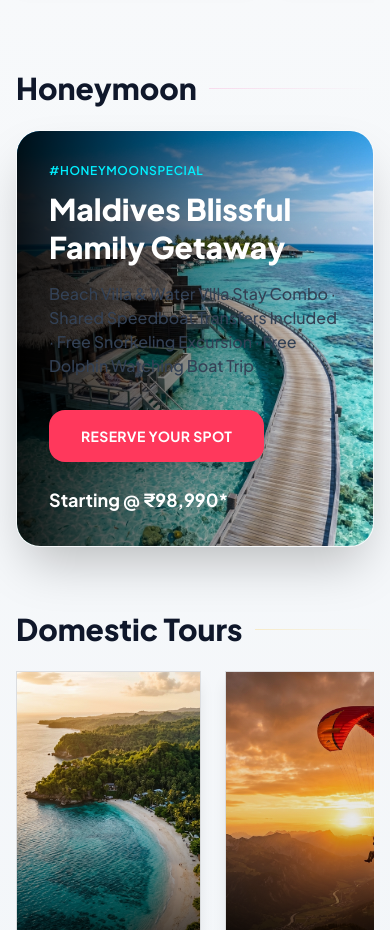
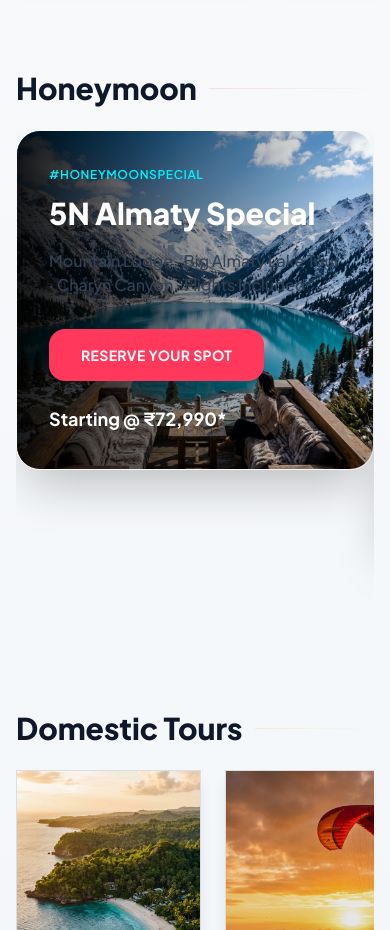
Before and after one commit to PESstudent1902/let-s_trip_landing, a Next.js app: page / in a window 390 px wide. Shown: the part 1680-2610 px from the top of the page. Built offline with nearby package versions, Linux system fonts and the light colour scheme.

Commit message:
Convert Honeymoon section into a responsive full-width banner carousel with navigation arrows

```diff
--- a/src/components/DestinationsSection.tsx
+++ b/src/components/DestinationsSection.tsx
@@ -97,6 +97,119 @@ function Carousel({ children }: CarouselProps) {
         className="flex gap-6 overflow-x-auto snap-x snap-mandatory scroll-smooth scrollbar-hide pb-6 px-1"
       >
         {children}
+      </div>
+    </div>
+  );
+}
+
+function HoneymoonCarousel({ packages }: { packages: Package[] }) {
+  const containerRef = useRef<HTMLDivElement>(null);
+  const [showLeft, setShowLeft] = useState(false);
+  const [showRight, setShowRight] = useState(false);
+
+  const updateScrollButtons = useCallback(() => {
+    if (containerRef.current) {
+      const { scrollLeft, scrollWidth, clientWidth } = containerRef.current;
+      setShowLeft(scrollLeft > 5);
+      setShowRight(scrollLeft + clientWidth < scrollWidth - 5);
+    }
+  }, []);
+
+  useEffect(() => {
+    const el = containerRef.current;
+    if (el) {
+      el.addEventListener("scroll", updateScrollButtons);
+      updateScrollButtons();
+      const observer = new ResizeObserver(() => {
+        updateScrollButtons();
+      });
+      observer.observe(el);
+      window.addEventListener("resize", updateScrollButtons);
+
+      return () => {
+        el.removeEventListener("scroll", updateScrollButtons);
+        observer.disconnect();
+        window.removeEventListener("resize", updateScrollButtons);
+      };
+    }
+  }, [packages, updateScrollButtons]);
+
+  const handleScroll = (direction: "left" | "right") => {
+    if (containerRef.current) {
+      const scrollAmount = containerRef.current.clientWidth;
+      containerRef.current.scrollBy({
+        left: direction === "left" ? -scrollAmount : scrollAmount,
+        behavior: "smooth",
+      });
+    }
+  };
+
+  return (
+    <div className="relative group/honeymoon w-full">
+      {/* Left Arrow Button */}
+      <button
+        onClick={() => handleScroll("left")}
+        disabled={!showLeft}
+        className={`absolute left-4 top-1/2 -translate-y-1/2 z-30 w-11 h-11 rounded-full border border-white/10 bg-black/60 hover:bg-cyan/20 backdrop-blur-md text-white flex items-center justify-center transition-all duration-300 shadow-2xl scale-95 hover:scale-105 active:scale-95 disabled:opacity-0 disabled:pointer-events-none opacity-0 group-hover/honeymoon:opacity-100`}
+        aria-label="Scroll left"
+      >
+        <ChevronLeft size={20} />
+      </button>
+
+      {/* Right Arrow Button */}
+      <button
+        onClick={() => handleScroll("right")}
+        disabled={!showRight}
+        className={`absolute right-4 top-1/2 -translate-y-1/2 z-30 w-11 h-11 rounded-full border border-white/10 bg-black/60 hover:bg-cyan/20 backdrop-blur-md text-white flex items-center justify-center transition-all duration-300 shadow-2xl scale-95 hover:scale-105 active:scale-95 disabled:opacity-0 disabled:pointer-events-none opacity-0 group-hover/honeymoon:opacity-100`}
+        aria-label="Scroll right"
+      >
+        <ChevronRight size={20} />
+      </button>
+
+      {/* Horizontal Scroll Area */}
+      <div
+        ref={containerRef}
+        className="flex overflow-x-auto snap-x snap-mandatory scroll-smooth scrollbar-hide w-full gap-0"
+      >
+        {packages.map((pkg) => {
+          const rawTag = pkg.tags?.[0] || "HoneymoonSpecial";
+          const hashtag = `#${rawTag.toUpperCase()}`;
+          const title = pkg.name;
+          const subtitle = pkg.highlights.slice(0, 4).join(" · ");
+
+          return (
+            <div
+              key={pkg.id}
+              className="w-full flex-shrink-0 snap-start"
+            >
+              <div className="relative w-full rounded-3xl overflow-hidden border border-white/15 shadow-2xl min-h-[340px] md:min-h-[400px] flex items-center p-8 md:p-16">
+                <Image src={pkg.image} alt={pkg.name} fill unoptimized={true} className="object-cover" />
+                <div className="absolute inset-0 bg-gradient-to-r from-black/90 via-black/40 to-transparent z-0" />
+
+                <div className="relative z-10 max-w-2xl text-left">
+                  <span className="text-xs md:text-sm font-semibold tracking-wider text-cyan uppercase block mb-3" style={{ fontFamily: "var(--font-headline)" }}>
+                    {hashtag}
+                  </span>
+                  <h3 className="text-3xl sm:text-4xl md:text-5xl font-black leading-tight mb-4 text-white" style={{ fontFamily: "var(--font-headline)" }}>
+                    {title}
+                  </h3>
+                  <p className="text-base sm:text-lg font-medium text-text-secondary mb-8" style={{ fontFamily: "var(--font-headline)" }}>
+                    {subtitle}
+                  </p>
+
+                  <div className="flex flex-wrap items-center gap-6">
+                    <Link href={`/packages/${pkg.id}`} className="px-8 py-4 rounded-2xl bg-[#FF385C] hover:bg-[#FF385C]/90 text-white font-bold text-sm tracking-wide text-center transition-all shadow-xl hover:scale-[1.02]">
+                      RESERVE YOUR SPOT
+                    </Link>
+                    <span className="text-white text-lg font-bold" style={{ fontFamily: "var(--font-headline)" }}>
+                      Starting @ {pkg.price}*
+                    </span>
+                  </div>
+                </div>
+              </div>
+            </div>
+          );
+        })}
       </div>
     </div>
   );
@@ -246,40 +359,7 @@ export default function DestinationsSection() {
               <div className="flex-1 h-px bg-gradient-to-r from-pink-400 to-transparent opacity-20" />
             </div>
 
-            {(() => {
-              const pkg = honeymoonPkgs[0];
-              const hashtag = pkg.tags?.[0] ? `#${pkg.tags[0]}` : `#HoneymoonSpecial`;
-              const title = pkg.name;
-              const subtitle = pkg.highlights.slice(0, 4).join(" · ");
-
-              return (
-                <div className="relative w-full rounded-3xl overflow-hidden border border-white/15 shadow-2xl min-h-[340px] md:min-h-[400px] flex items-center p-8 md:p-16">
-                  <Image src={pkg.image} alt={pkg.name} fill unoptimized={true} className="object-cover" />
-                  <div className="absolute inset-0 bg-gradient-to-r from-black/90 via-black/40 to-transparent z-0" />
-
-                  <div className="relative z-10 max-w-2xl text-left">
-                    <span className="text-xs md:text-sm font-semibold tracking-wider text-cyan uppercase block mb-3" style={{ fontFamily: "var(--font-headline)" }}>
-                      {hashtag}
-                    </span>
-                    <h3 className="text-3xl sm:text-4xl md:text-5xl font-black leading-tight mb-4 text-white" style={{ fontFamily: "var(--font-headline)" }}>
-                      {title}
-                    </h3>
-                    <p className="text-base sm:text-lg font-medium text-text-secondary mb-8" style={{ fontFamily: "var(--font-headline)" }}>
-                      {subtitle}
-                    </p>
-
-                    <div className="flex flex-wrap items-center gap-6">
-                      <Link href={`/packages/${pkg.id}`} className="px-8 py-4 rounded-2xl bg-[#FF385C] hover:bg-[#FF385C]/90 text-white font-bold text-sm tracking-wide text-center transition-all shadow-xl hover:scale-[1.02]">
-                        RESERVE YOUR SPOT
-                      </Link>
-                      <span className="text-white text-lg font-bold" style={{ fontFamily: "var(--font-headline)" }}>
-                        Starting @ {pkg.price}*
-                      </span>
-                    </div>
-                  </div>
-                </div>
-              );
-            })()}
+            <HoneymoonCarousel packages={honeymoonPkgs} />
           </div>
         )}
 
```
Also changed, not shown: src/lib/db.json.
